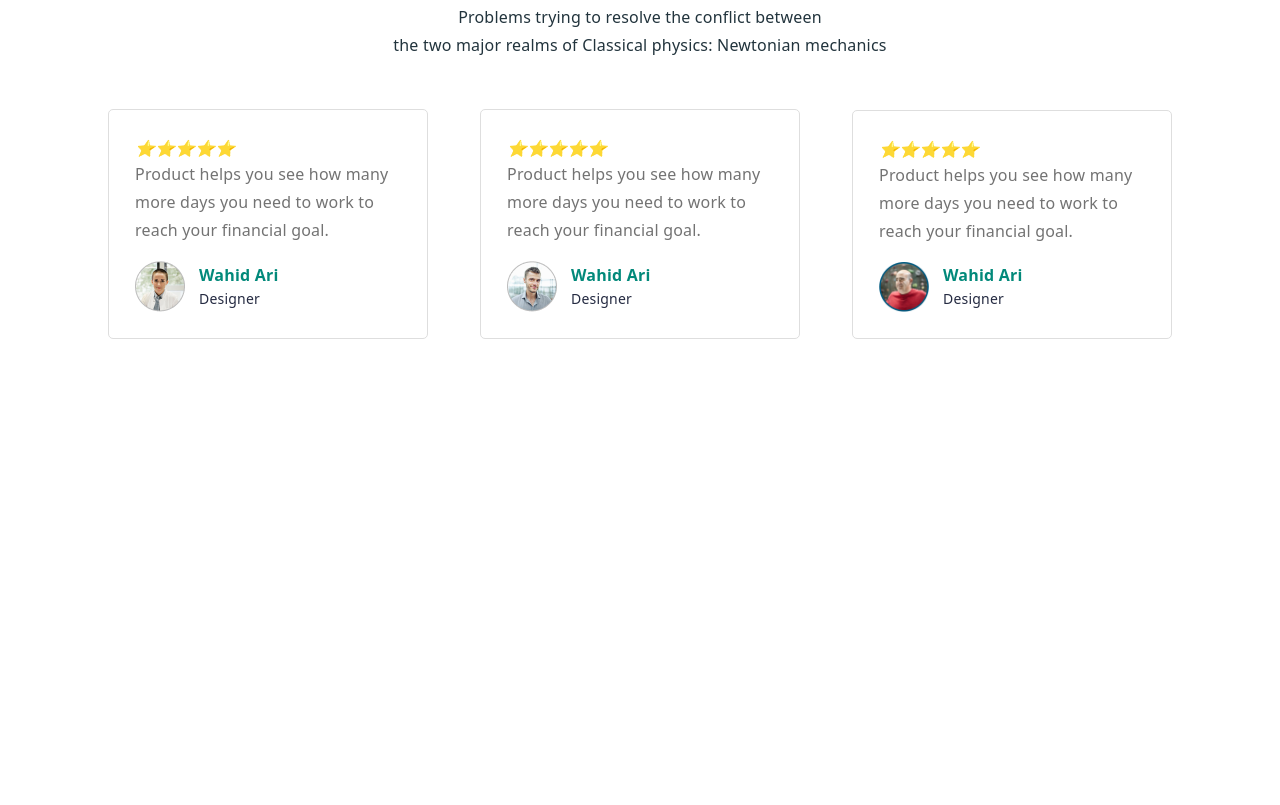
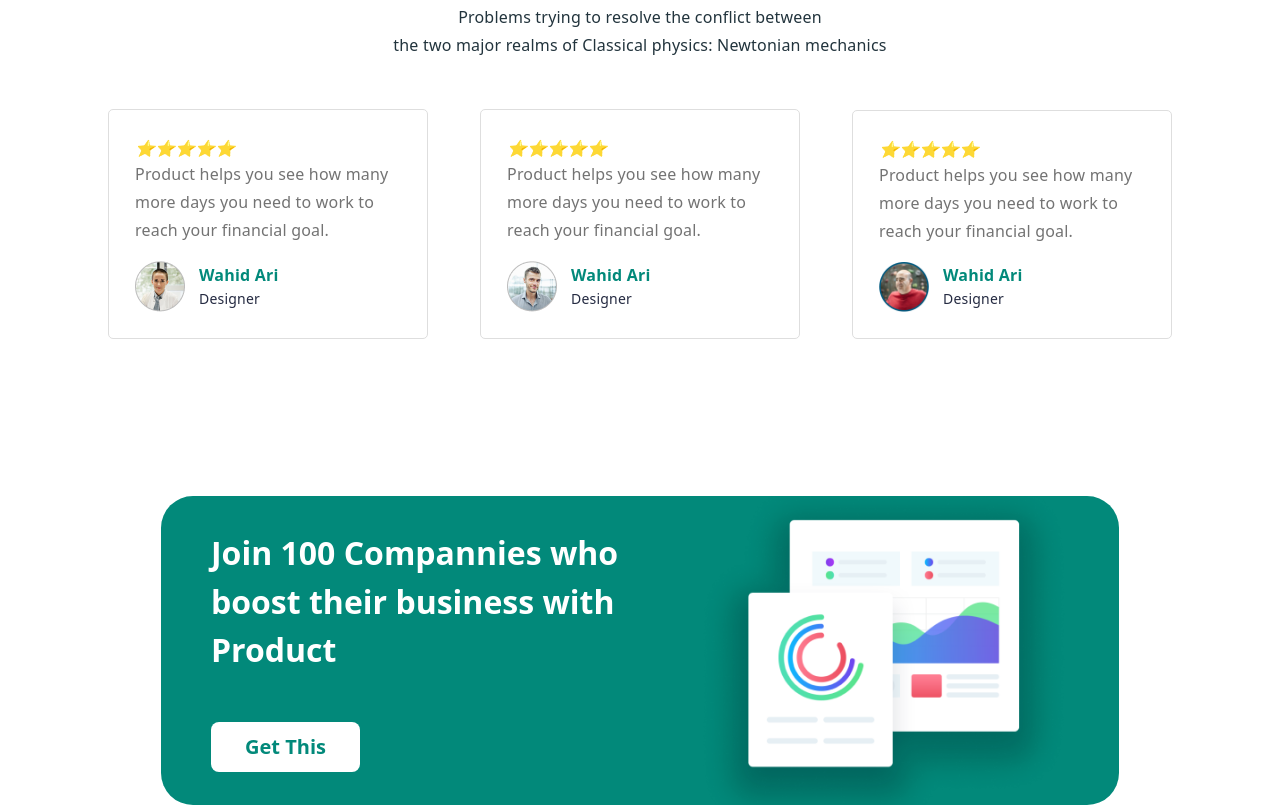
Before and after one commit to Shohruh003/MyProduct, a plain HTML site: page index.html in a window 1280 px wide. Shown: the part 5835-6640 px from the top of the page. Before the commit the page ends 6331 px from the top, so only its background shows below. Drawn offline with Linux system fonts and the light colour scheme.

Commit message:
Add companies section

```diff
--- a/index.html
+++ b/index.html
@@ -520,7 +520,57 @@
         </div>
       </div>
     </section>
+
+    <section class="companies">
+      <div class="container">
+        <div class="companies__inner">
+
+          <div class="companies__content">
+          <h2 class="companies__heading">Join 100 Compannies who boost their business with Product</h2>
+
+          <button class="companies__btn" type="button">Get This</button>
+          </div>
+
+          <img class="companies__img" src="./img/screen.png" alt="Companies image" width="371" height="351">
+        </div>
+      </div>
+    </section>
   </main>
+
+  <!-- <footer class="footer">
+    <div class="container">
+      <div class="footer__inner">
+
+        <div class="footer__networks">
+          <a class="logo" href="./index.html">
+            <img class="logo__img" src="./img/site-logo.svg" alt="Site logo" width="178" height="36">
+          </a>
+
+          <div class="footer__network">
+            <a class="footer__instagram" href="#">
+              <svg width="24" height="25" viewBox="0 0 24 25" fill="none" xmlns="http://www.w3.org/2000/svg">
+                <path d="M17 2.01611H7C4.23858 2.01611 2 4.25469 2 7.01611V17.0161C2 19.7775 4.23858 22.0161 7 22.0161H17C19.7614 22.0161 22 19.7775 22 17.0161V7.01611C22 4.25469 19.7614 2.01611 17 2.01611Z" stroke="#02897A" stroke-width="2" stroke-linecap="round" stroke-linejoin="round"/>
+                <path d="M16 11.3859C16.1234 12.2182 15.9812 13.0681 15.5937 13.8149C15.2062 14.5617 14.5931 15.1673 13.8416 15.5456C13.0901 15.9239 12.2384 16.0555 11.4077 15.9219C10.5771 15.7882 9.80971 15.396 9.21479 14.8011C8.61987 14.2062 8.22768 13.4388 8.09402 12.6081C7.96035 11.7775 8.09202 10.9258 8.47028 10.1743C8.84854 9.42278 9.45414 8.80967 10.2009 8.42217C10.9477 8.03467 11.7977 7.89251 12.63 8.01593C13.4789 8.14181 14.2648 8.53739 14.8716 9.14423C15.4785 9.75108 15.8741 10.537 16 11.3859Z" stroke="#02897A" stroke-width="2" stroke-linecap="round" stroke-linejoin="round"/>
+                <path d="M17.5 6.51611H17.51" stroke="#02897A" stroke-width="2" stroke-linecap="round" stroke-linejoin="round"/>
+              </svg>
+            </a>
+
+            <a class="footer__facebook" href="#">
+              <svg width="24" height="24" viewBox="0 0 24 24" fill="none" xmlns="http://www.w3.org/2000/svg">
+                <path d="M18 2H15C13.6739 2 12.4021 2.52678 11.4645 3.46447C10.5268 4.40215 10 5.67392 10 7V10H7V14H10V22H14V14H17L18 10H14V7C14 6.73478 14.1054 6.48043 14.2929 6.29289C14.4804 6.10536 14.7348 6 15 6H18V2Z" stroke="#02897A" stroke-width="2" stroke-linecap="round" stroke-linejoin="round"/>
+              </svg>
+            </a>
+
+            <a class="footer__twitter" href="#">
+              <svg width="24" height="20" viewBox="0 0 24 20" fill="none" xmlns="http://www.w3.org/2000/svg">
+                <path d="M23 1.01006C22.0424 1.68553 20.9821 2.20217 19.86 2.54006C19.2577 1.84757 18.4573 1.35675 17.567 1.13398C16.6767 0.911216 15.7395 0.967251 14.8821 1.29451C14.0247 1.62177 13.2884 2.20446 12.773 2.96377C12.2575 3.72309 11.9877 4.62239 12 5.54006V6.54006C10.2426 6.58562 8.50127 6.19587 6.93101 5.4055C5.36074 4.61513 4.01032 3.44869 3 2.01006C3 2.01006 -1 11.0101 8 15.0101C5.94053 16.408 3.48716 17.109 1 17.0101C10 22.0101 21 17.0101 21 5.51006C20.9991 5.23151 20.9723 4.95365 20.92 4.68006C21.9406 3.67355 22.6608 2.40277 23 1.01006V1.01006Z" stroke="#02897A" stroke-width="2" stroke-linecap="round" stroke-linejoin="round"/>
+              </svg>
+            </a>
+          </div>
+        </div>
+      </div>
+    </div>
+  </footer> -->
   <script src="./js/bootstrap.min.js"></script>
 </body>
 </html>
--- a/scss/blok/_bloks-all.scss
+++ b/scss/blok/_bloks-all.scss
@@ -11,3 +11,4 @@
 @import "strategies";
 @import "prices";
 @import "customers";
+@import "companies";
--- /dev/null
+++ b/scss/blok/_companies.scss
@@ -0,0 +1,43 @@
+.companies__inner {
+  width: 958px;
+  display: flex;
+  align-items: center;
+  justify-content: space-between;
+  margin-left: auto;
+  margin-right: auto;
+  padding: 0px 50px;
+  border-radius: 32px;
+  background-color: #02897a;
+}
+
+.companies__content {
+  width: 450px;
+}
+
+.companies__heading {
+  margin: 0;
+  margin-bottom: 48px;
+  font-weight: 600;
+  font-size: 32px;
+  line-height: 151.4%;
+  color: #ffffff;
+}
+
+.companies__btn {
+  font-weight: 600;
+  font-size: 20px;
+  line-height: 30px;
+  color: #02897a;
+  padding: 10px 34px;
+  background-color: #ffffff;
+  border-radius: 8px;
+  border: none;
+}
+
+.companies__btn:hover {
+  background-color: #e6dfdf;
+}
+
+.companies__btn:active {
+  background-color: #f2e7e7;
+}
```
Also changed, not shown: css/main.css, css/main.min.css.
